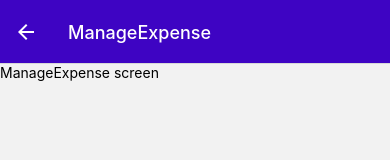
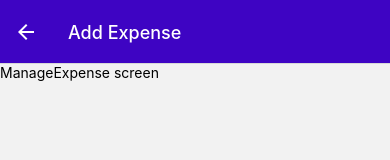
Before and after one commit to avikaldarolia/ExpenseTracker-ReactNative, a React Native app: screen /ManageExpense in a window 390 px wide. Shown: the top 160 px of the page. Built offline with nearby package versions, Linux system fonts and the light colour scheme.

Commit message:
conditionally rendering title using route prop and Sending id through params

```diff
--- a/components/ExpensesOutput/ExpenseItem.js
+++ b/components/ExpensesOutput/ExpenseItem.js
@@ -5,7 +5,9 @@
 function ExpenseItem({ description, date, amount }) {
     const navigation = useNavigation();
     function expensePressHandler() {
-        navigation.navigate('ManageExpense')
+        navigation.navigate('ManageExpense', {
+            expenseId: id,
+        })
     }
     return (
         <Pressable onPress={expensePressHandler} style={({ pressed }) => pressed && styles.pressed}>
--- a/screens/ManageExpense.js
+++ b/screens/ManageExpense.js
@@ -1,6 +1,18 @@
+import { useLayoutEffect } from "react";
 import { Text } from "react-native"
 
-function ManageExpense() {
+function ManageExpense({ route, navigation }) {
+
+    const editedExpenseId = route.params?.expenseId
+    const isEditing = !!editedExpenseId;
+
+    useLayoutEffect(() => {
+        navigation.setOptions({
+            title: isEditing ? 'Edit Expense' : 'Add Expense'
+        })
+    }, [navigation, isEditing])
+
+
     return (
         <Text>ManageExpense screen</Text>
     )
```
